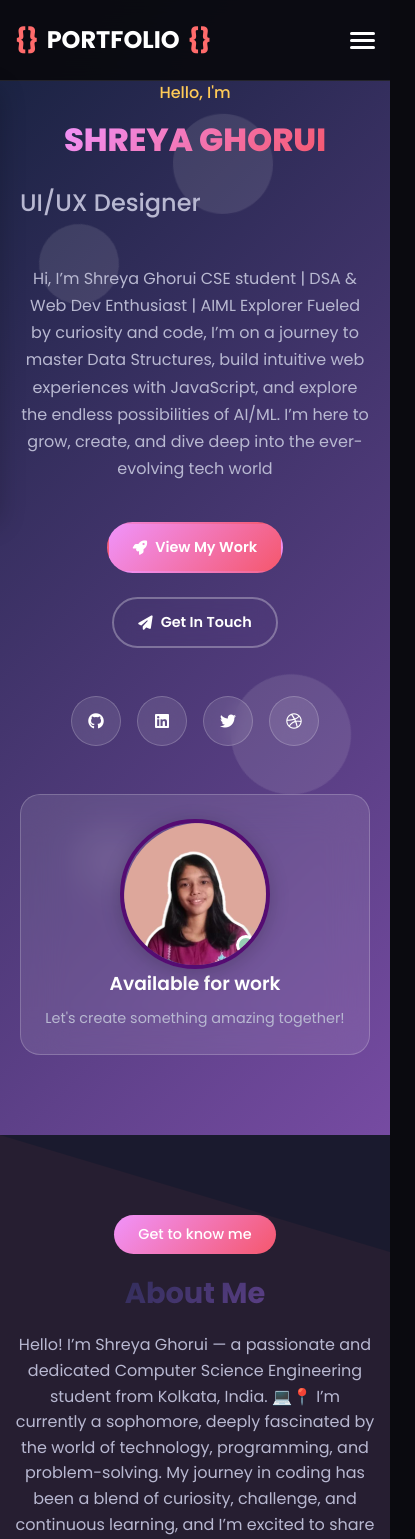
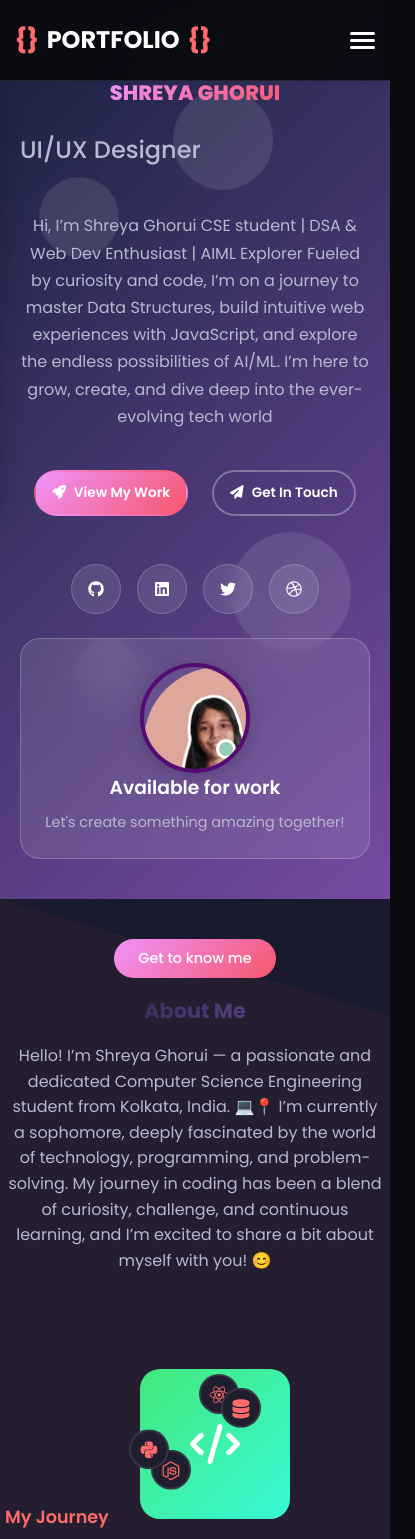
Before and after one commit to shreyaghorui222004/Portfolio, a plain HTML site: page index.html in a window 390 px wide. Shown: the top 1539 px of the page, 415 px wide, since content can reach past the window. Drawn offline with Linux system fonts and the light colour scheme.

Commit message:
Portfolio

```diff
--- a/styles.css
+++ b/styles.css
@@ -1468,6 +1468,123 @@ section {
     }
 }
 
+/* --- Mobile and Small Tablet Responsive Fixes --- */
+@media (max-width: 768px) {
+    .container {
+        padding: 0 10px;
+    }
+    .navbar,
+    .nav-container {
+        padding: 0 10px;
+    }
+    .hero-container,
+    .about-main,
+    .skills-grid,
+    .projects-grid,
+    .contact-content,
+    .stats-grid {
+        grid-template-columns: 1fr !important;
+        gap: 1.5rem !important;
+    }
+    .about-visual,
+    .footer-content {
+        flex-direction: column;
+        align-items: center;
+        gap: 1.5rem;
+    }
+    .profile-showcase,
+    .showcase-image .image-placeholder,
+    .profile-image {
+        width: 150px !important;
+        height: 150px !important;
+        font-size: 2rem !important;
+        margin: 0 auto;
+    }
+    .skills-preview {
+        padding: 1rem;
+    }
+    .skill-tags {
+        gap: 0.4rem;
+        flex-wrap: wrap;
+    }
+    .contact-form-wrapper,
+    .contact-card {
+        padding: 1rem;
+    }
+    .footer-links {
+        gap: 1rem;
+        justify-content: center;
+    }
+    section {
+        padding: 60px 0;
+    }
+}
+
+@media (max-width: 480px) {
+    .container,
+    .nav-container {
+        padding: 0 5px;
+    }
+    .hero-title,
+    .section-title {
+        font-size: 1.3rem;
+    }
+    .hero-greeting,
+    .hero-description,
+    .section-subtitle,
+    .contact-header h3 {
+        font-size: 1rem;
+    }
+    .about-main,
+    .about-visual {
+        gap: 1rem;
+    }
+    .skills-preview {
+        padding: 0.5rem;
+    }
+    .skill-tags {
+        flex-direction: column;
+        gap: 0.3rem;
+        align-items: flex-start;
+    }
+    .skill-tag {
+        width: 100%;
+        text-align: left;
+        font-size: 0.9rem;
+        padding: 0.4rem 0.8rem;
+    }
+    .text-block h3 {
+        font-size: 1.1rem;
+    }
+    .text-block p {
+        font-size: 0.95rem;
+    }
+    .profile-showcase,
+    .showcase-image .image-placeholder,
+    .profile-image {
+        width: 110px !important;
+        height: 110px !important;
+        font-size: 1.2rem !important;
+    }
+    .contact-form-wrapper,
+    .contact-card {
+        padding: 0.7rem;
+    }
+    .btn {
+        padding: 10px 16px;
+        font-size: 0.85rem;
+    }
+    .footer-content {
+        gap: 0.5rem;
+    }
+    .footer-links {
+        gap: 0.5rem;
+    }
+    section {
+        padding: 40px 0;
+    }
+}
+
 /* Add this for better About section and skill-tags wrapping on small screens */
 @media (max-width: 768px) {
     .about-main {
```
